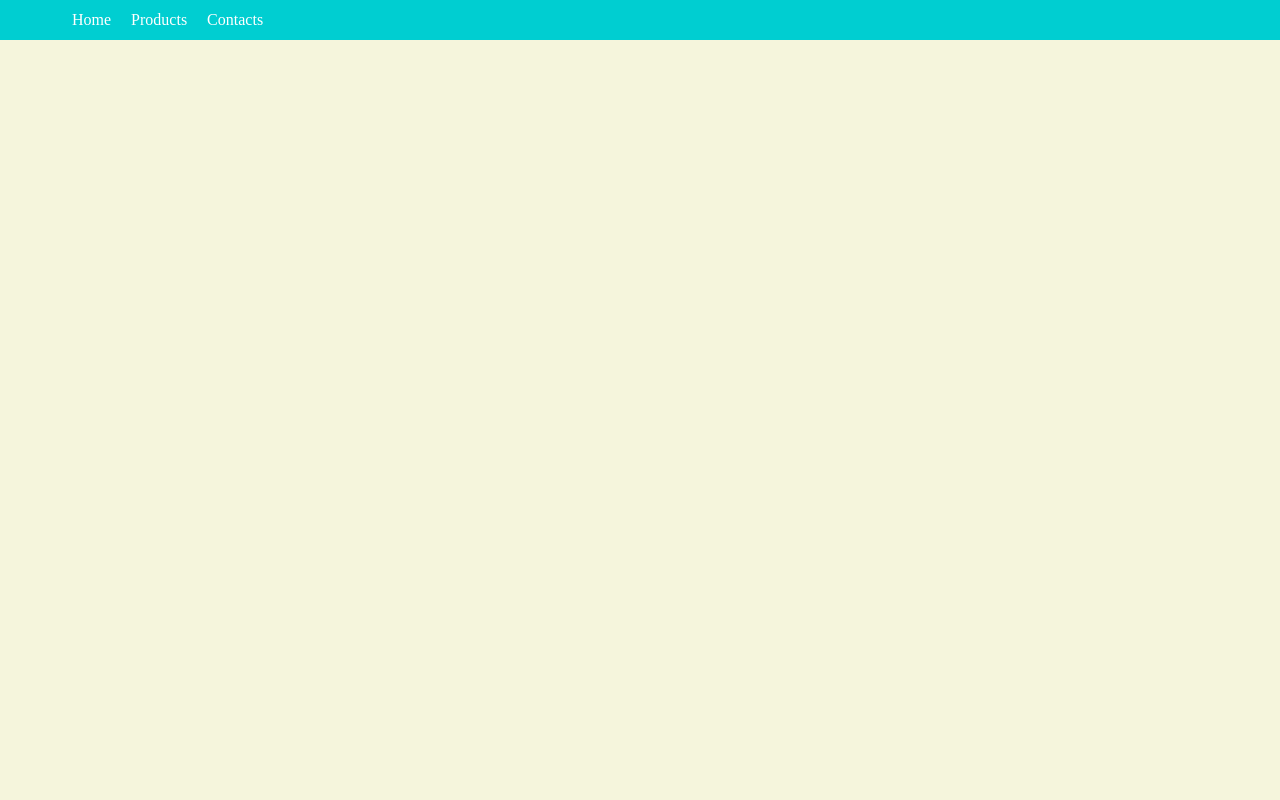
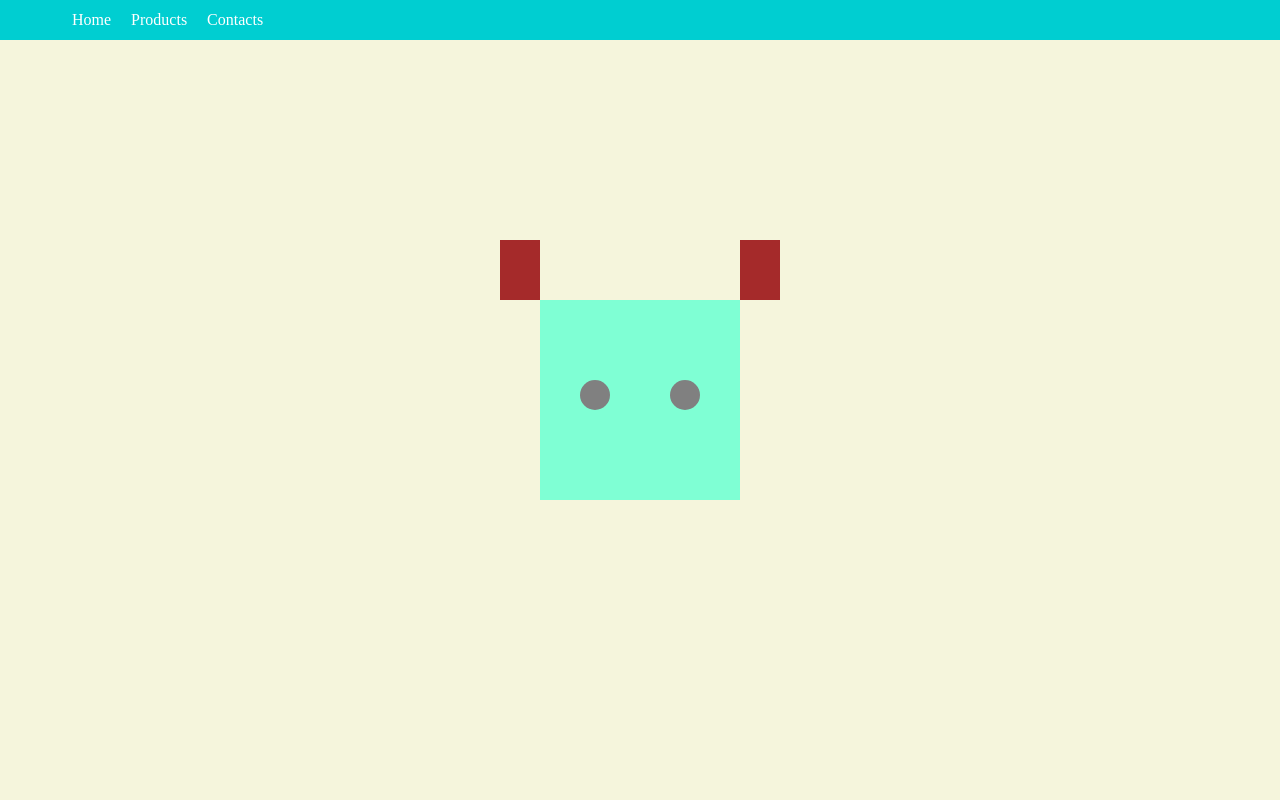
Before and after one commit to AnnaGolitsyna/html_css, a plain HTML site: page lesson9/task5/index.html in a window 1280 px wide. Shown: the top 800 px of the page. Drawn offline with nearby package versions, Linux system fonts and the light colour scheme.

Commit message:
task5changed2

```diff
--- a/lesson9/task5/styles.css
+++ b/lesson9/task5/styles.css
@@ -2,11 +2,13 @@
   box-sizing: border-box;
 }
 
-.header, .navigation {
+.header,
+.navigation {
   background-color: darkturquoise;
   height: 40px;
   position: fixed;
   width: 100%;
+  z-index: 2;
 }
 /* .navigation {
   height: 40px;
@@ -17,26 +19,24 @@
   color: white;
   margin-left: 16px;
   display: inline;
-
 }
-.nav-item{
+.nav-item {
   color: white;
   margin-left: 16px;
   display: inline;
-
 }
 .content {
   background-color: beige;
   height: 5000px;
 }
 .head {
-    position: relative;
+  position: absolute;
   background-color: aquamarine;
   height: 200px;
   width: 200px;
-    left: calc(50%);
-    top: calc(50%);
-
+  left: calc(50% - 100px);
+  top: calc(50% - 100px);
+  z-index: 1;
 }
 .ear {
   background-color: brown;
```
Lines whose indentation alone changed are shown as unchanged.
